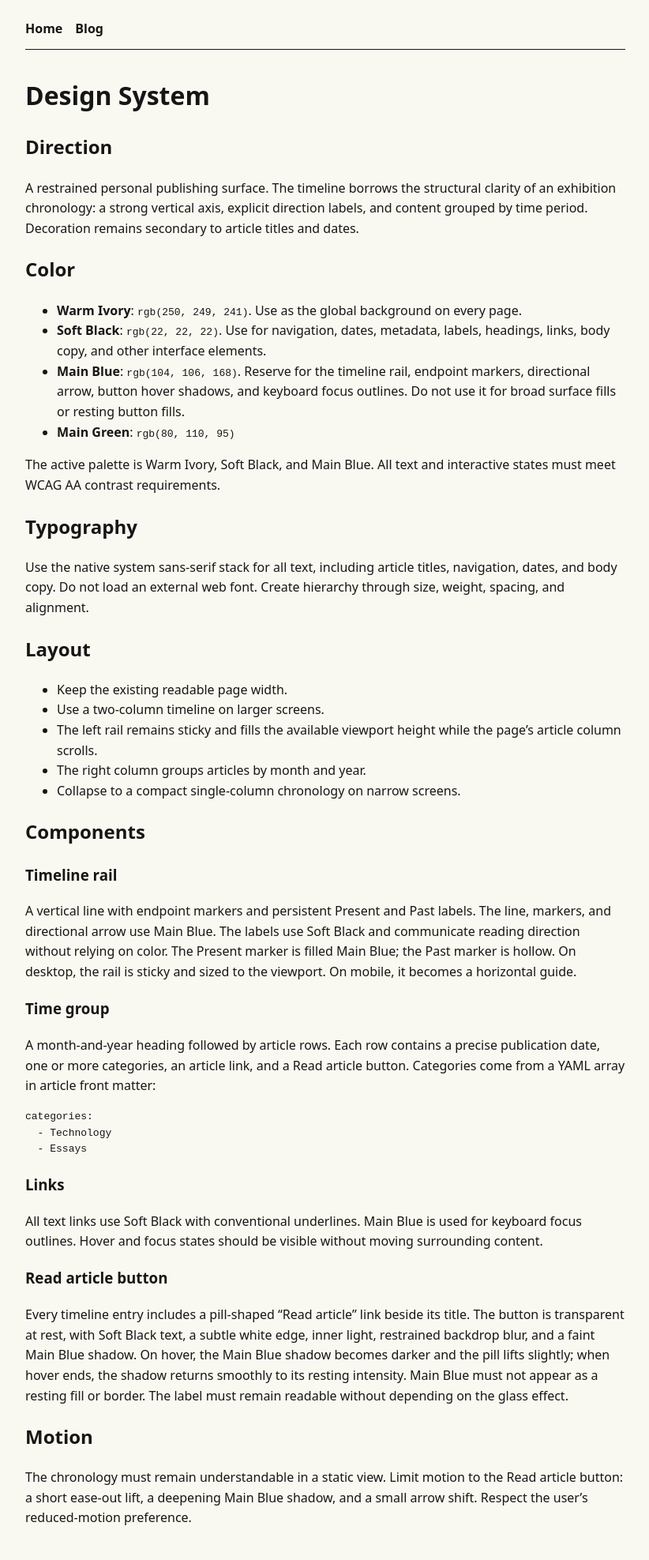
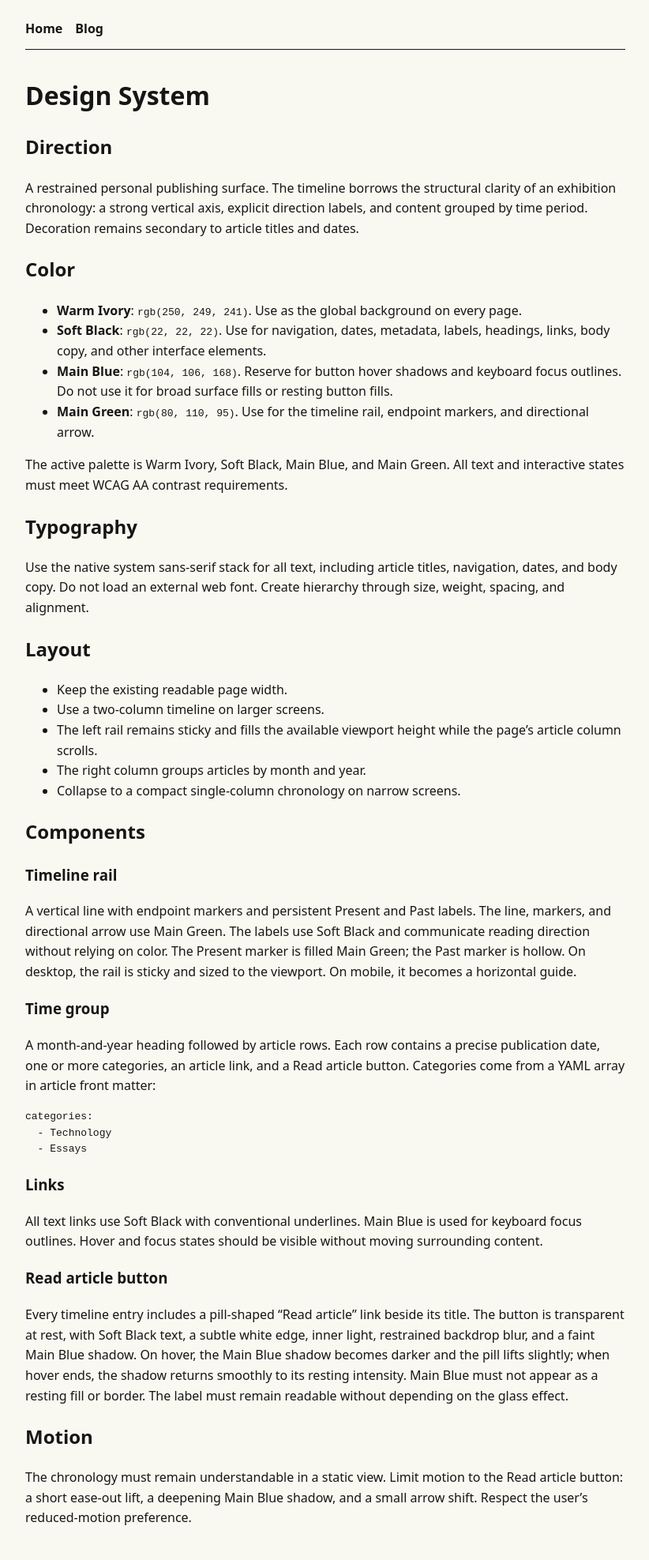
Before and after one commit to mister-one/mister-one.github.io, a Jekyll site: the page built from DESIGN.md, in a window 1280 px wide. Shown: the whole page at 79% size, without its empty margins (228-1050 px from the left). Built offline with Jekyll 4.4.1, drawn with Linux system fonts in a browser that asks for light colours; our own code applies the rules of GitHub Pages for plain Markdown files.

Commit message:
committed at: 2026-06-11 | 12-10-33 UTC

```diff
--- a/DESIGN.md
+++ b/DESIGN.md
@@ -13,14 +13,15 @@
   every page.
 - **Soft Black**: `rgb(22, 22, 22)`. Use for navigation, dates, metadata,
   labels, headings, links, body copy, and other interface elements.
-- **Main Blue**: `rgb(104, 106, 168)`. Reserve for the timeline rail,
-  endpoint markers, directional arrow, button hover shadows, and keyboard focus
-  outlines. Do not use it for broad surface fills or resting button fills.
-- **Main Green**: `rgb(80, 110, 95)`
+- **Main Blue**: `rgb(104, 106, 168)`. Reserve for button hover shadows and
+  keyboard focus outlines. Do not use it for broad surface fills or resting
+  button fills.
+- **Main Green**: `rgb(80, 110, 95)`. Use for the timeline rail, endpoint
+  markers, and directional arrow.
 
 
-The active palette is Warm Ivory, Soft Black, and Main Blue. All text and
-interactive states must meet WCAG AA contrast requirements.
+The active palette is Warm Ivory, Soft Black, Main Blue, and Main Green. All
+text and interactive states must meet WCAG AA contrast requirements.
 
 ## Typography
 
@@ -42,9 +43,9 @@
 ### Timeline rail
 
 A vertical line with endpoint markers and persistent Present and Past labels.
-The line, markers, and directional arrow use Main Blue. The labels use Soft
+The line, markers, and directional arrow use Main Green. The labels use Soft
 Black and communicate reading direction without relying on color. The Present
-marker is filled Main Blue; the Past marker is hollow. On desktop, the rail is
+marker is filled Main Green; the Past marker is hollow. On desktop, the rail is
 sticky and sized to the viewport. On mobile, it becomes a horizontal guide.
 
 ### Time group
--- a/assets/css/style.css
+++ b/assets/css/style.css
@@ -2,6 +2,7 @@
   --color-background: rgb(250, 249, 241);
   --color-soft-black: rgb(22, 22, 22);
   --color-main-blue: rgb(104, 106, 168);
+  --color-main-green: rgb(80, 110, 95);
 }
 
 body {
@@ -83,8 +84,8 @@
   margin: 16px 7px;
   background: repeating-linear-gradient(
     to bottom,
-    var(--color-main-blue) 0,
-    var(--color-main-blue) 5px,
+    var(--color-main-green) 0,
+    var(--color-main-green) 5px,
     transparent 5px,
     transparent 9px
   );
@@ -97,8 +98,8 @@
   left: -4px;
   width: 8px;
   height: 8px;
-  border-right: 2px solid var(--color-main-blue);
-  border-bottom: 2px solid var(--color-main-blue);
+  border-right: 2px solid var(--color-main-green);
+  border-bottom: 2px solid var(--color-main-green);
   transform: rotate(45deg);
 }
 
@@ -115,13 +116,13 @@
   width: 12px;
   height: 12px;
   box-sizing: border-box;
-  border: 2px solid var(--color-main-blue);
+  border: 2px solid var(--color-main-green);
   border-radius: 50%;
   background: var(--color-background);
 }
 
 .timeline-direction-present::after {
-  background: var(--color-main-blue);
+  background: var(--color-main-green);
 }
 
 .timeline-direction-past::after {
@@ -324,8 +325,8 @@
     margin: 0 16px;
     background: repeating-linear-gradient(
       to right,
-      var(--color-main-blue) 0,
-      var(--color-main-blue) 5px,
+      var(--color-main-green) 0,
+      var(--color-main-green) 5px,
       transparent 5px,
       transparent 9px
     );
```
